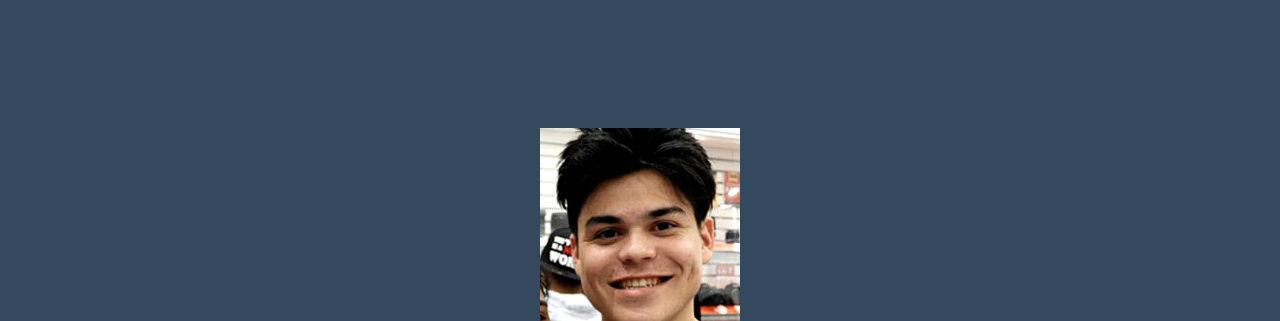
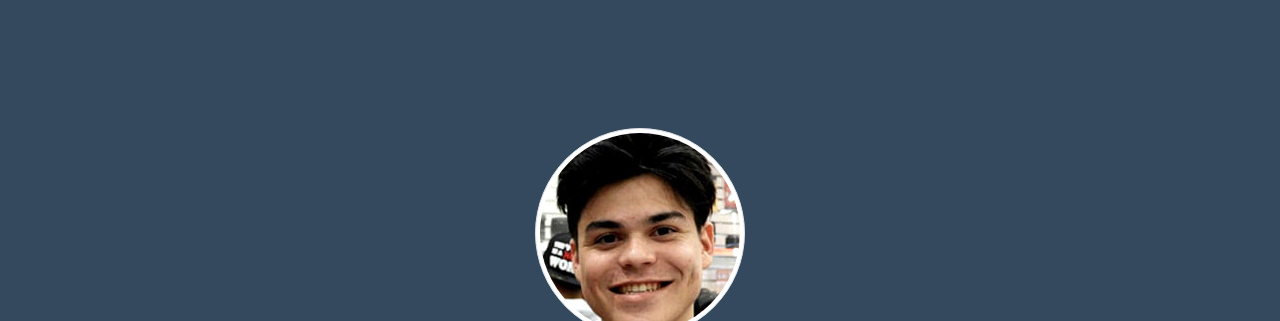
Before and after one commit to conjamver/portfolio_old, a plain HTML site: page index.html in a window 1280 px wide. Shown: the top 321 px of the page. Drawn offline with nearby package versions, Linux system fonts and the light colour scheme.

Commit message:
Rounded profile

```diff
--- a/index.html
+++ b/index.html
@@ -27,7 +27,7 @@
     <!-- Introduction -->
     <article id="article-welcome">
         <div class="container text-center">
-            <img src="img/profile.jpg">
+            <img class="rounded-circle img-thumbnail" src="img/profile.jpg">
             <h1>Connor Vernon<br>
                 <small>
                     Computer Science student who is passionant about web development
```
